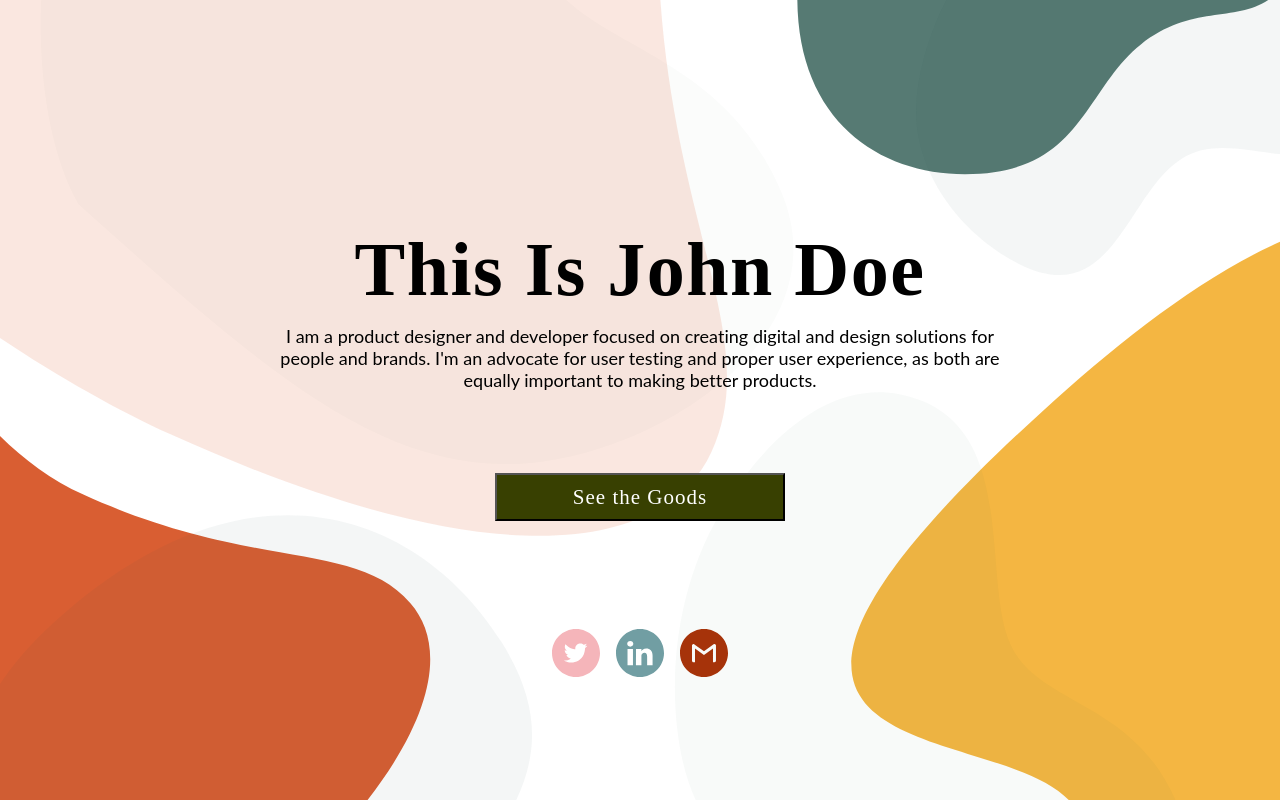
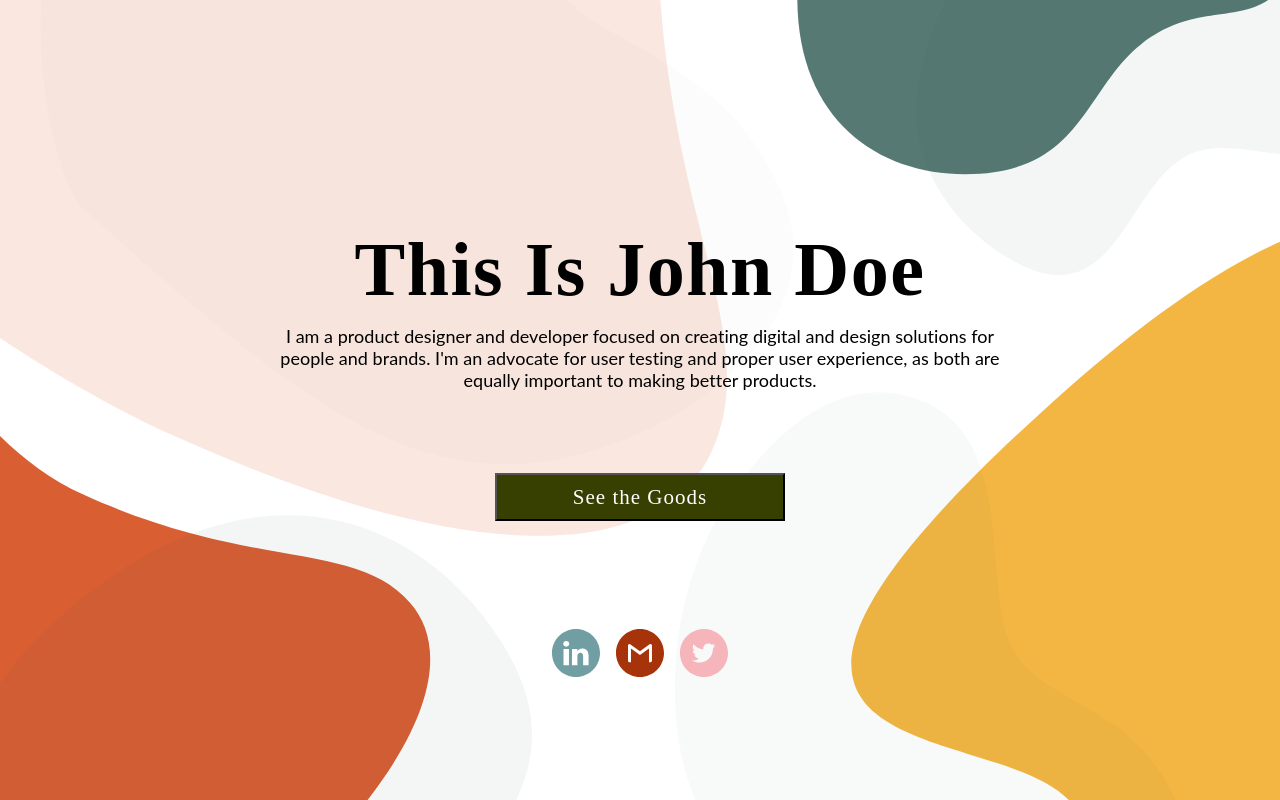
Before and after one commit to jamesdrountree/Portfolio, an Angular app: page / in a window 1280 px wide. Built offline with nearby package versions, Linux system fonts and the light colour scheme; a web font is replaced by a local one.

Commit message:
change icons order

```diff
--- a/src/app/app.component.html
+++ b/src/app/app.component.html
@@ -10,9 +10,9 @@
           <button>See the Goods</button>
         </div>
         <div class="icon">
-          <a class="icon-twitter" href="https://twitter.com/JamesDRountree" target="_blank"><img src="./assets/Twitter.svg"/></a>
           <a class="icon-linkedin" href="https://www.linkedin.com/in/james-rountree/" target="_blank"><img src="./assets/LinkedIn.svg"/></a>
           <a class="icon-gmail" href="mailto:james.d.rountree@gmail.com"> <img src="./assets/Gmail.svg"/></a>
+          <a class="icon-twitter" href="https://twitter.com/JamesDRountree" target="_blank"><img src="./assets/Twitter.svg"/></a>
         </div>
       </div>
       </main>
```
